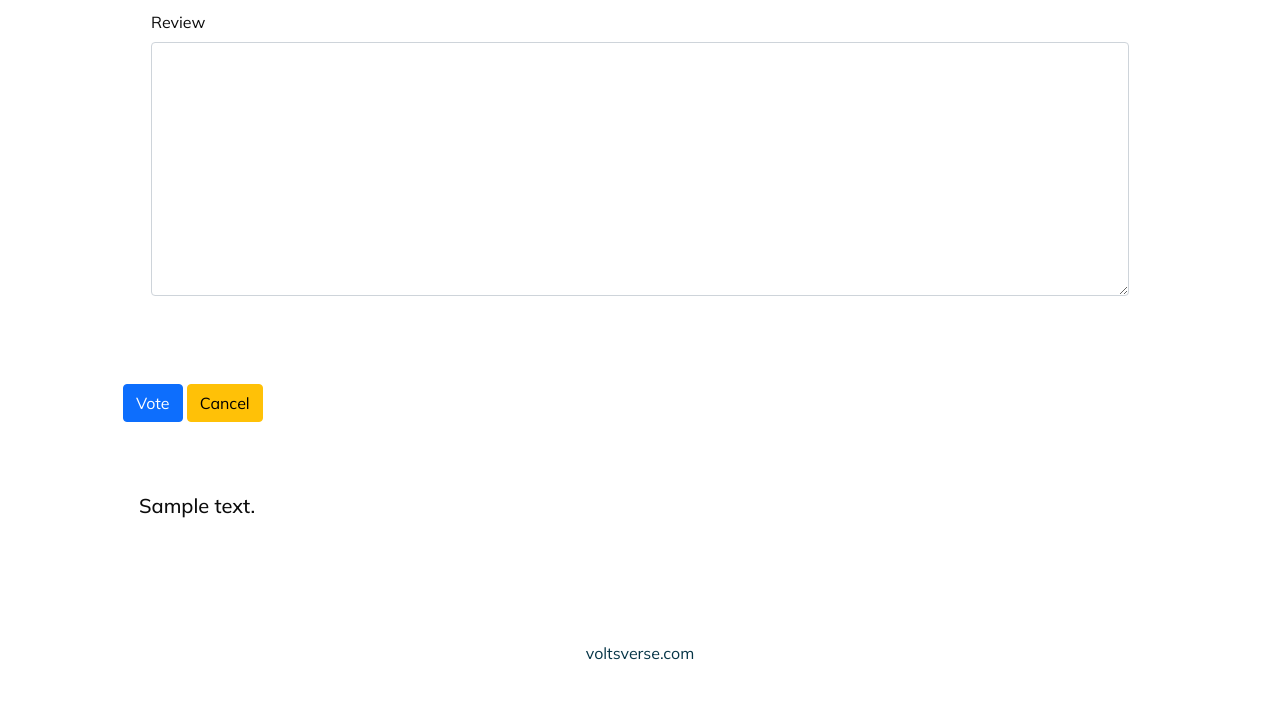
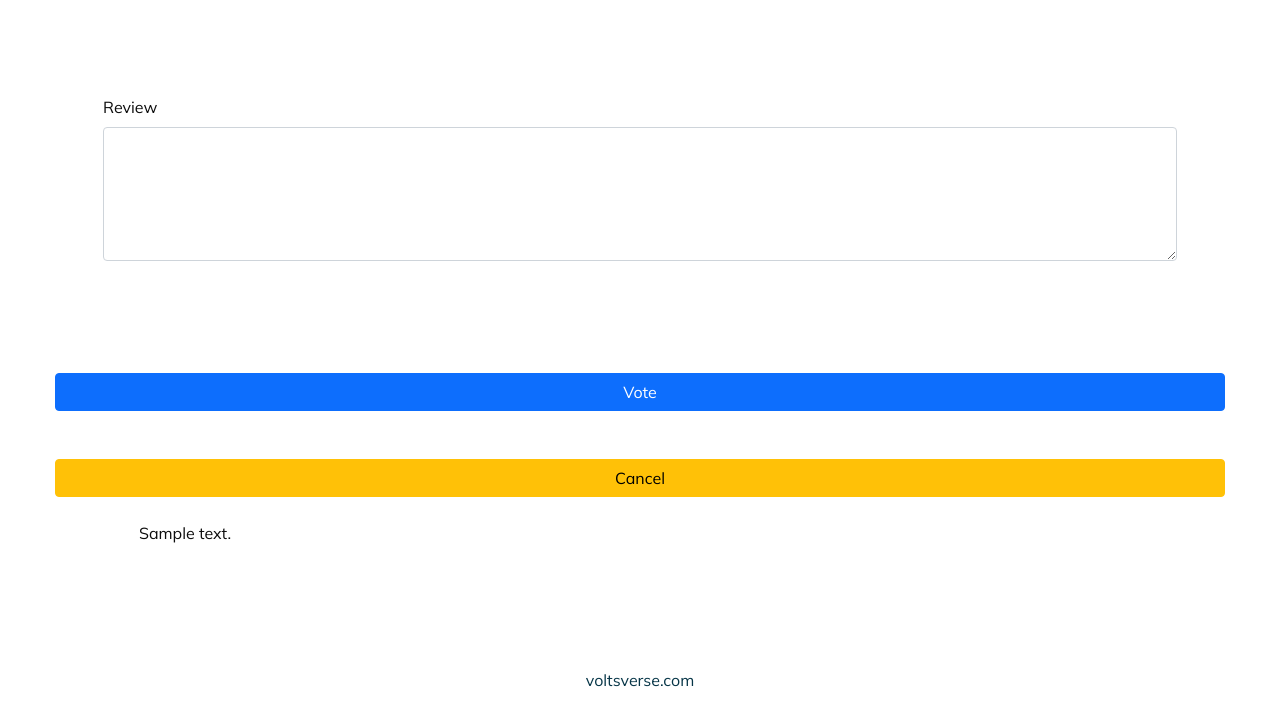
Before and after one commit to TwinklePaul/polls, a Django app: template templates/polls/detail.html in a window 1280 px wide. Shown: the part 734-1451 px from the top of the page. Before the commit the page ends 1394 px from the top, so only its background shows below. Run offline with Django 4.2, Linux system fonts and the light colour scheme; the template is opened without the code that fills it: most values are stand-ins (such as "Sample title", 1, 10 or a date in 2020); some libraries are stand-ins or nearby versions.

Commit message:
Edited Voting page

```diff
--- a/templates/polls/detail.html
+++ b/templates/polls/detail.html
@@ -14,15 +14,14 @@
                 </h2>
             </div>
 
-            <h3 class="text-start mt-5 mx-5 ps-4 mb-3"> {{ poll.poll }} </h3>
+            <h5 class="text-start mt-5 mx-5 ps-4 mb-3"> {{ poll.poll }} </h5>
 
-            <div class="p-5 pt-2 justify-content-center">
-                <form class="text-start mx-2" action="" method="POST">
+            <form class="text-start" action="" method="POST">
+                <div class="row">
                     {% csrf_token %}
                     {% comment %} {{ form|crispy }} {% endcomment %}
-                        <div class="row m-3 p-3 my-2 mx-auto">
                     {% for choice in poll.choices %}
-                            <div class="col-lg-6 form-check text-start p-3">
+                    <div class="col-md-6 box">
                         <input type="radio" class="form-check-input" name="choices" value={{choice.id}} id="id_choices_{{ forloop.counter }}" required="">
                         <label for="id_choices_{{ forloop.counter }}" class="form-check-label">
                             {% if choice.image_url %}
@@ -33,29 +32,31 @@
                                 {{ choice }}
                             {% endif %}
                         </label>
-                            </div>
 
-                            {% if forloop.counter|divisibleby:2 %}
+                            {% comment %} {% if forloop.counter|divisibleby:2 %}
                                 </div>
                                 <div class="row m-3 p-3 my-2 mx-auto">
-                            {% endif %}
+                            {% endif %} {% endcomment %}
+
+                    </div>
                     {% endfor %}
 
-                        <div id="div_id_review" class="mb-3">
+
+                    <div id="div_id_review" class="mb-3 mt-5 p-5">
                         <label for="id_review" class="form-label requiredField">
                             Review
                         </label>
-                            <textarea name="review" cols="40" rows="10" class="textarea form-control" id="id_review"> </textarea>
+                        <textarea name="review" cols="20" rows="5" class="textarea form-control" id="id_review"> </textarea>
                     </div>
-                    </div>
+
                 <input type="submit" value="Vote" class="btn btn-primary mt-5">
                 <a class="btn btn-warning mt-5" href="{% url 'polls_list' %}" role="button">Cancel</a>
+                </div>
             </form>
-            </div>
 
-            <h5 class="text-start mt-4 ms-5 ps-4 mb-2">
+            <p class="text-start mt-4 ms-5 ps-4 mb-2">
                 {{ poll.poll.description }}
-            </h5>
+            </p>
         </div>
     </div>
 </section>
```
Lines whose indentation alone changed are shown as unchanged.
